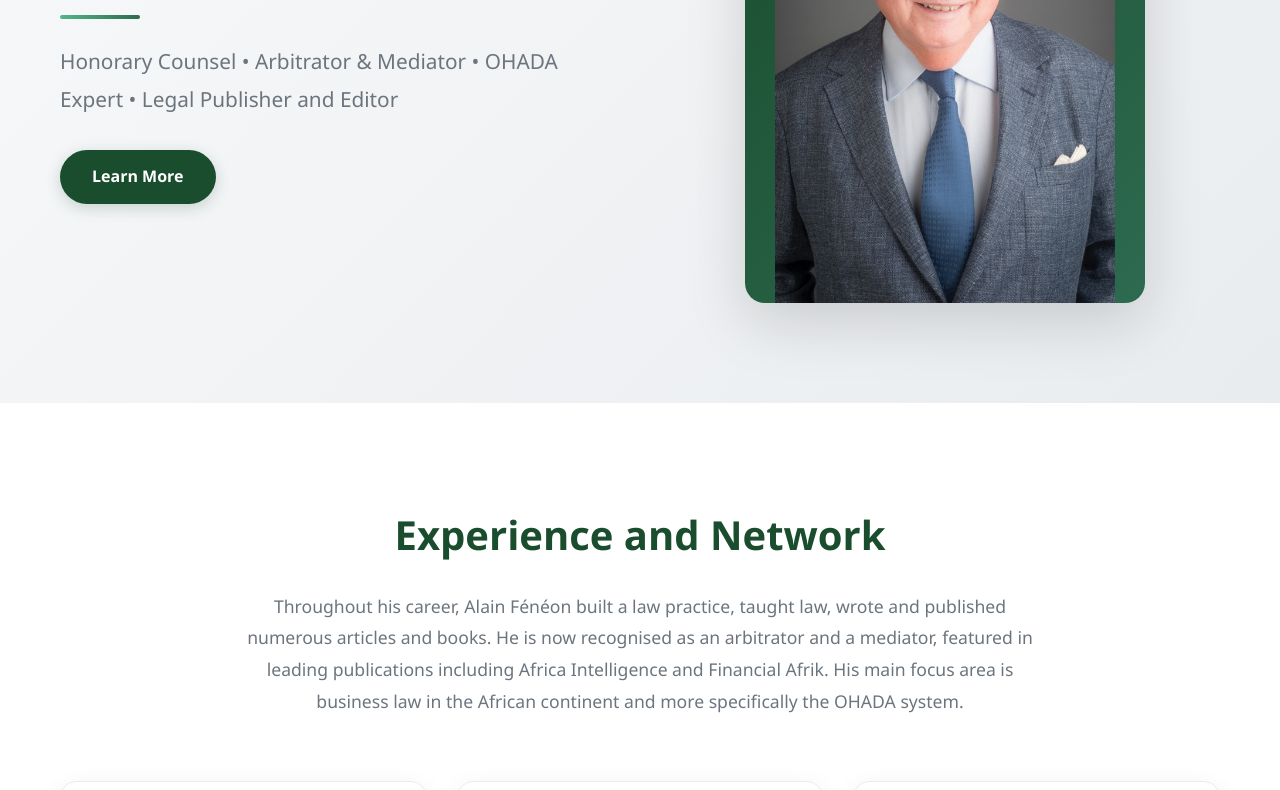
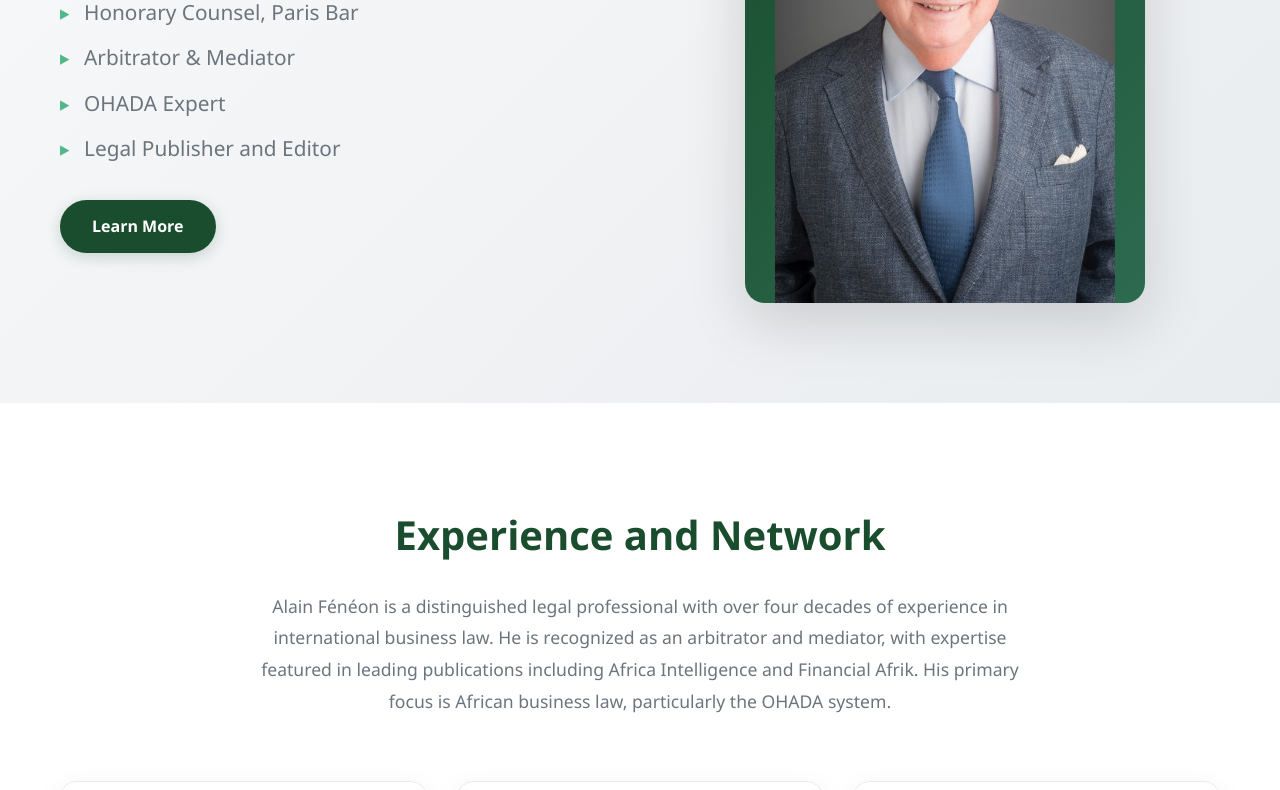
Before and after one commit to cam628/afeneon, a plain HTML site: page index.html in a window 1280 px wide. Shown: the part 374-1164 px from the top of the page. Drawn offline with Linux system fonts and the light colour scheme.

Commit message:
feat: Improve homepage presentation and content accuracy
- Change homepage banner from horizontal to vertical list format
- Update professional title to 'Avocat Honoraire au Barreau de Paris'
- Fix English grammar and improve professional tone throughout
- Standardize capitalization and legal terminology
- Remove unnecessary fluff and enhance content clarity
- Add CSS styling for new vertical list format

```diff
--- a/index.html
+++ b/index.html
@@ -33,9 +33,12 @@
                 <div class="hero-text">
                     <h1 class="fade-in">Alain Fénéon</h1>
                     <div class="title-divider"></div>
-                    <h2 class="subtitle fade-in-delay" data-en="Honorary Counsel • Arbitrator & Mediator • OHADA Expert • Legal Publisher and Editor" data-fr="Conseil Honoraire • Arbitre & Médiateur • Expert OHADA • Éditeur et Directeur de Publication">
-                        Honorary Counsel • Arbitrator & Mediator • OHADA Expert • Legal Publisher and Editor
-                    </h2>
+                    <ul class="subtitle-list fade-in-delay">
+                        <li data-en="Honorary Counsel, Paris Bar" data-fr="Avocat Honoraire au Barreau de Paris">Honorary Counsel, Paris Bar</li>
+                        <li data-en="Arbitrator & Mediator" data-fr="Arbitre & Médiateur">Arbitrator & Mediator</li>
+                        <li data-en="OHADA Expert" data-fr="Expert OHADA">OHADA Expert</li>
+                        <li data-en="Legal Publisher and Editor" data-fr="Éditeur et Directeur de Publication">Legal Publisher and Editor</li>
+                    </ul>
                     <a href="career.html" class="btn-primary" data-en="Learn More" data-fr="En savoir plus">Learn More</a>
                 </div>
                 <div class="hero-image">
@@ -51,10 +54,10 @@
     <section class="expertise">
         <div class="container">
             <h2 class="section-title" data-en="Experience and Network" data-fr="Expérience et Réseau">Experience and Network</h2>
-            <p class="section-description" data-en="Throughout his career, Alain Fénéon built a law practice, taught law, wrote and published numerous articles and books. He is now recognised as an arbitrator and a mediator, featured in leading publications including Africa Intelligence and Financial Afrik. His main focus area is business law in the African continent and more specifically the OHADA system." data-fr="Tout au long de sa carrière, Alain Fénéon a construit un cabinet d'avocats, enseigné le droit, écrit et publié de nombreux articles et livres. Il est maintenant reconnu comme arbitre et médiateur, présenté dans des publications de premier plan dont Africa Intelligence et Financial Afrik. Son domaine principal est le droit des affaires sur le continent africain et plus spécifiquement le système OHADA.">
-                Throughout his career, Alain Fénéon built a law practice, taught law, wrote and published numerous articles and books.
-                He is now recognised as an arbitrator and a mediator, featured in leading publications including Africa Intelligence and Financial Afrik.
-                His main focus area is business law in the African continent and more specifically the OHADA system.
+            <p class="section-description" data-en="Alain Fénéon is a distinguished legal professional with over four decades of experience in international business law. He is recognized as an arbitrator and mediator, with expertise featured in leading publications including Africa Intelligence and Financial Afrik. His primary focus is African business law, particularly the OHADA system." data-fr="Alain Fénéon est un juriste distingué avec plus de quatre décennies d'expérience en droit des affaires international. Il est reconnu comme arbitre et médiateur, son expertise étant présentée dans des publications de référence dont Africa Intelligence et Financial Afrik. Son domaine principal est le droit des affaires africain, particulièrement le système OHADA.">
+                Alain Fénéon is a distinguished legal professional with over four decades of experience in international business law.
+                He is recognized as an arbitrator and mediator, with expertise featured in leading publications including Africa Intelligence and Financial Afrik.
+                His primary focus is African business law, particularly the OHADA system.
             </p>
             <div class="expertise-grid">
                 <div class="expertise-card">
--- a/styles.css
+++ b/styles.css
@@ -126,6 +126,30 @@ body {
     font-weight: 400;
     line-height: 1.8;
     margin-bottom: 2rem;
+}
+
+.subtitle-list {
+    list-style: none;
+    padding: 0;
+    margin: 0 0 2rem 0;
+}
+
+.subtitle-list li {
+    font-size: 1.3rem;
+    color: var(--text-light);
+    font-weight: 400;
+    line-height: 1.8;
+    margin-bottom: 0.5rem;
+    position: relative;
+    padding-left: 1.5rem;
+}
+
+.subtitle-list li::before {
+    content: "▸";
+    color: var(--accent-color);
+    font-weight: bold;
+    position: absolute;
+    left: 0;
 }
 
 .btn-primary {
```
Also changed, not shown: career.html (+11 -11 lines), publications.html (+4 -4 lines).
